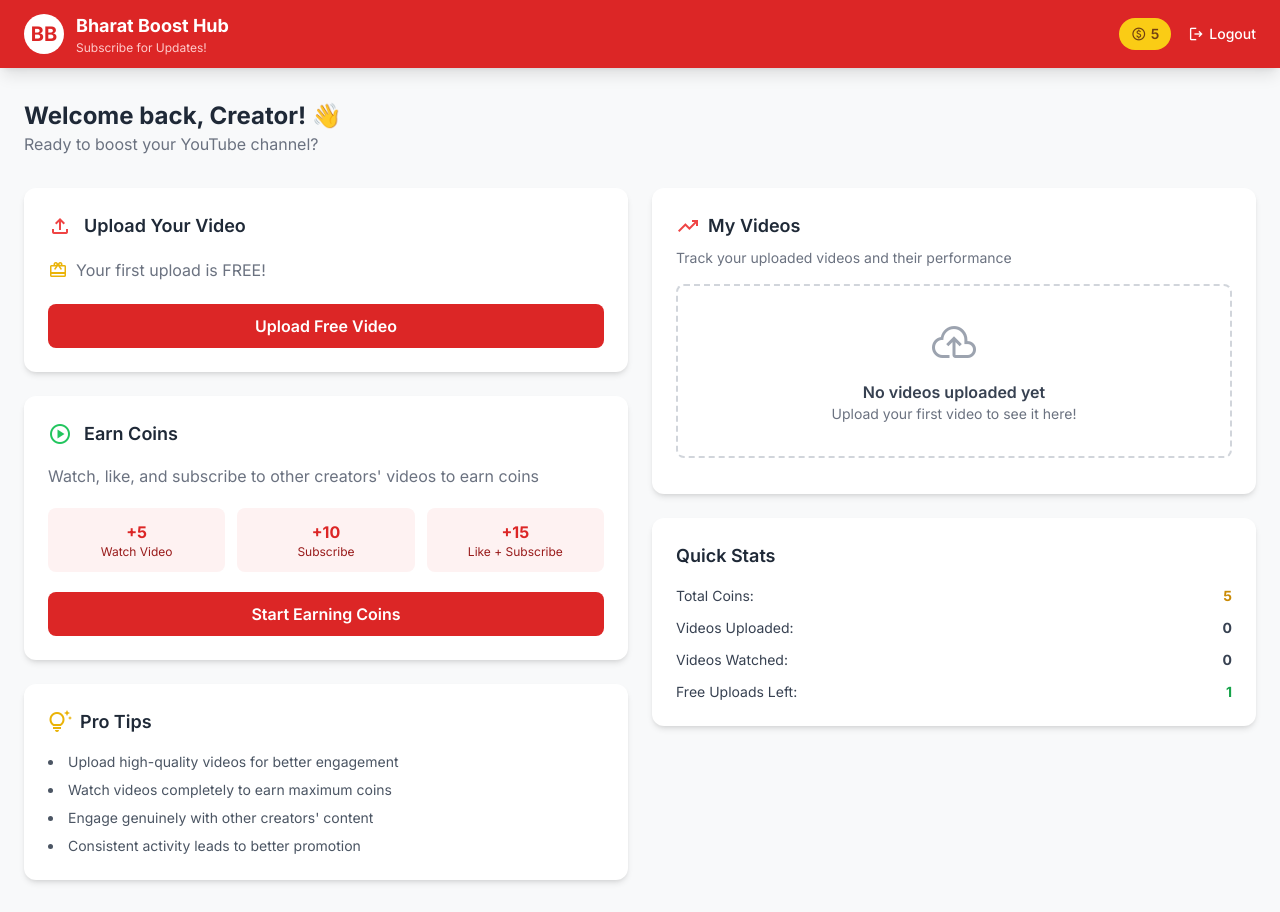
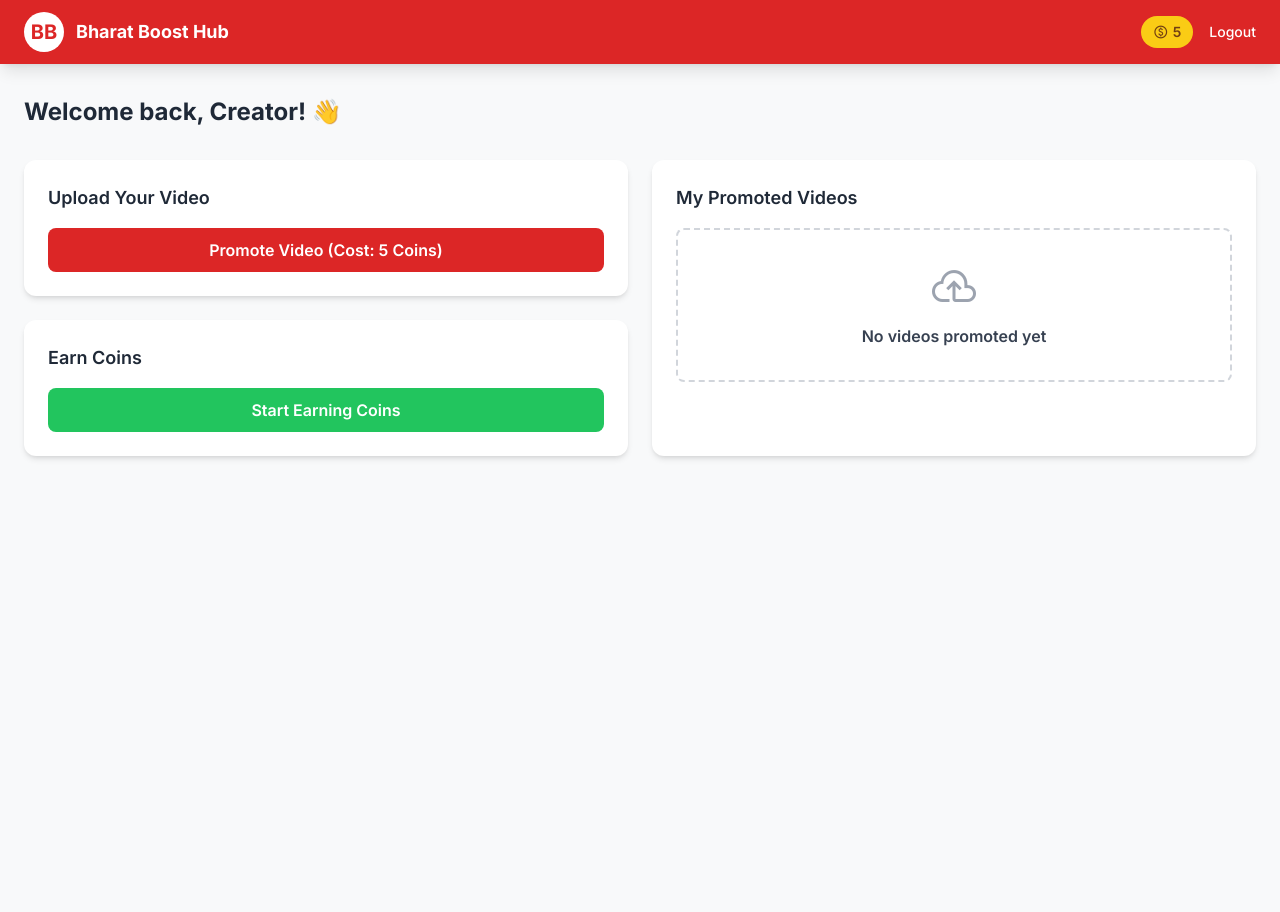
Before and after one commit to bharatboosthub/Bharatboosthub, a plain HTML site: page dashboard.html in a window 1280 px wide. After the commit the page ends 800 px from the top, so only its background shows below. Drawn offline with nearby package versions, Linux system fonts and the light colour scheme.

Commit message:
dashboard.html

```diff
--- a/dashboard.html
+++ b/dashboard.html
@@ -13,7 +13,6 @@
     </style>
 </head>
 <body>
-
     <!-- Header -->
     <header class="bg-red-600 shadow-lg">
         <div class="container mx-auto px-4 sm:px-6 py-3">
@@ -22,18 +21,14 @@
                     <div class="bg-white text-red-600 w-10 h-10 rounded-full flex items-center justify-center font-bold text-xl">BB</div>
                     <div>
                         <h1 class="text-white text-lg font-bold">Bharat Boost Hub</h1>
-                        <p class="text-red-200 text-xs">Subscribe for Updates!</p>
                     </div>
                 </div>
                 <div class="flex items-center space-x-4">
                     <div class="bg-yellow-400 text-yellow-900 px-3 py-1 rounded-full flex items-center space-x-1 text-sm font-semibold">
                         <span class="material-symbols-outlined !text-base">monetization_on</span>
-                        <span>5</span>
+                        <span id="coin-balance">0</span>
                     </div>
-                    <a href="#" class="text-white hover:text-red-200 text-sm font-medium flex items-center space-x-1">
-                        <span class="material-symbols-outlined !text-lg">logout</span>
-                        <span>Logout</span>
-                    </a>
+                    <a href="login.html" class="text-white hover:text-red-200 text-sm font-medium">Logout</a>
                 </div>
             </div>
         </div>
@@ -43,86 +38,28 @@
     <main class="container mx-auto px-4 sm:px-6 py-8">
         <section class="mb-8">
             <h2 class="text-2xl font-bold text-gray-800">Welcome back, Creator! 👋</h2>
-            <p class="text-gray-500">Ready to boost your YouTube channel?</p>
         </section>
 
-        <!-- Grid for main actions -->
         <div class="grid grid-cols-1 lg:grid-cols-2 gap-6">
-
             <!-- Left Column -->
             <div class="space-y-6">
-                <!-- Upload Your Video Card -->
                 <div class="card p-6">
-                    <div class="flex items-center space-x-3 mb-4">
-                        <span class="material-symbols-outlined text-red-500">upload</span>
-                        <h3 class="text-lg font-semibold text-gray-800">Upload Your Video</h3>
-                    </div>
-                    <p class="text-gray-500 mb-5 flex items-center space-x-2">
-                        <span class="material-symbols-outlined text-yellow-500 !text-xl">redeem</span>
-                        <span>Your first upload is FREE!</span>
-                    </p>
-                    <a href="upload.html" class="w-full block text-center bg-red-600 text-white py-2.5 rounded-lg font-semibold hover:bg-red-700 transition">Upload Free Video</a>
+                    <h3 class="text-lg font-semibold text-gray-800 mb-4">Upload Your Video</h3>
+                    <a href="upload.html" class="w-full block text-center bg-red-600 text-white py-2.5 rounded-lg font-semibold hover:bg-red-700 transition">Promote Video (Cost: 5 Coins)</a>
                 </div>
-
-                <!-- Earn Coins Card -->
                 <div class="card p-6">
-                    <div class="flex items-center space-x-3 mb-4">
-                        <span class="material-symbols-outlined text-green-500">play_circle</span>
-                        <h3 class="text-lg font-semibold text-gray-800">Earn Coins</h3>
-                    </div>
-                    <p class="text-gray-500 mb-5">Watch, like, and subscribe to other creators' videos to earn coins</p>
-                    <div class="grid grid-cols-3 gap-3 mb-5 text-center">
-                        <div class="bg-red-50 p-3 rounded-lg"><span class="font-bold text-red-600">+5</span><p class="text-xs text-red-800">Watch Video</p></div>
-                        <div class="bg-red-50 p-3 rounded-lg"><span class="font-bold text-red-600">+10</span><p class="text-xs text-red-800">Subscribe</p></div>
-                        <div class="bg-red-50 p-3 rounded-lg"><span class="font-bold text-red-600">+15</span><p class="text-xs text-red-800">Like + Subscribe</p></div>
-                    </div>
-                    <a href="earn.html" class="w-full block text-center bg-red-600 text-white py-2.5 rounded-lg font-semibold hover:bg-red-700 transition">Start Earning Coins</a>
-                </div>
-                 <!-- Pro Tips Card -->
-                <div class="card p-6">
-                    <h3 class="text-lg font-semibold text-gray-800 mb-4 flex items-center space-x-2">
-                        <span class="material-symbols-outlined text-yellow-500">tips_and_updates</span>
-                        <span>Pro Tips</span>
-                    </h3>
-                    <ul class="space-y-2 text-gray-600 text-sm list-disc list-inside">
-                        <li>Upload high-quality videos for better engagement</li>
-                        <li>Watch videos completely to earn maximum coins</li>
-                        <li>Engage genuinely with other creators' content</li>
-                        <li>Consistent activity leads to better promotion</li>
-                    </ul>
+                    <h3 class="text-lg font-semibold text-gray-800 mb-4">Earn Coins</h3>
+                    <a href="earn.html" class="w-full block text-center bg-green-500 text-white py-2.5 rounded-lg font-semibold hover:bg-green-600 transition">Start Earning Coins</a>
                 </div>
             </div>
 
             <!-- Right Column -->
-            <div class="space-y-6">
-                <!-- My Videos Card -->
-                <div class="card p-6">
-                    <h3 class="text-lg font-semibold text-gray-800 mb-2 flex items-center space-x-2">
-                        <span class="material-symbols-outlined text-red-500">trending_up</span>
-                        <span>My Videos</span>
-                    </h3>
-                    <p class="text-sm text-gray-500 mb-4">Track your uploaded videos and their performance</p>
-                    <div id="my-videos-container" class="space-y-3">
-                        <!-- Placeholder shown if no videos -->
-                        <div id="no-videos-message" class="hidden text-center border-2 border-dashed border-gray-300 p-8 rounded-lg">
-                            <span class="material-symbols-outlined text-gray-400 !text-5xl">cloud_upload</span>
-                            <p class="mt-2 font-semibold text-gray-700">No videos uploaded yet</p>
-                            <p class="text-sm text-gray-500">Upload your first video to see it here!</p>
-                        </div>
-                        <!-- Dynamically populated video list -->
-                        <div id="my-videos-list" class="space-y-3"></div>
-                    </div>
-                </div>
-
-                <!-- Quick Stats Card -->
-                <div class="card p-6">
-                    <h3 class="text-lg font-semibold text-gray-800 mb-4">Quick Stats</h3>
-                    <ul class="space-y-3 text-gray-700">
-                        <li class="flex justify-between items-center text-sm"><span>Total Coins:</span><span class="font-bold text-yellow-600">5</span></li>
-                        <li class="flex justify-between items-center text-sm"><span>Videos Uploaded:</span><span id="videos-uploaded-stat" class="font-bold">0</span></li>
-                        <li class="flex justify-between items-center text-sm"><span>Videos Watched:</span><span class="font-bold">0</span></li>
-                        <li class="flex justify-between items-center text-sm"><span>Free Uploads Left:</span><span class="font-bold text-green-600">1</span></li>
-                    </ul>
+            <div class="card p-6">
+                <h3 class="text-lg font-semibold text-gray-800 mb-4">My Promoted Videos</h3>
+                <div id="my-videos-list" class="space-y-3"></div>
+                <div id="no-videos-message" class="hidden text-center border-2 border-dashed border-gray-300 p-8 rounded-lg">
+                    <span class="material-symbols-outlined text-gray-400 !text-5xl">cloud_upload</span>
+                    <p class="mt-2 font-semibold text-gray-700">No videos promoted yet</p>
                 </div>
             </div>
         </div>
@@ -130,30 +67,44 @@
 
     <script>
         document.addEventListener('DOMContentLoaded', () => {
+            function getOrCreateUserId() {
+                let userId = localStorage.getItem('currentUserId');
+                if (!userId) {
+                    userId = 'user_' + Date.now() + Math.random().toString(36).substring(2, 9);
+                    localStorage.setItem('currentUserId', userId);
+                }
+                return userId;
+            }
+
+            const currentUserId = getOrCreateUserId();
+            const coinBalanceEl = document.getElementById('coin-balance');
             const myVideosList = document.getElementById('my-videos-list');
             const noVideosMessage = document.getElementById('no-videos-message');
-            const videosUploadedStat = document.getElementById('videos-uploaded-stat');
 
-            const promotedVideos = JSON.parse(localStorage.getItem('promotedVideos')) || [];
+            // Set initial coins if it's the very first visit
+            if (localStorage.getItem('userCoins') === null) {
+                localStorage.setItem('userCoins', '5');
+            }
+            coinBalanceEl.textContent = localStorage.getItem('userCoins');
 
-            videosUploadedStat.textContent = promotedVideos.length;
+            // Fetch all videos and filter for the current user's uploads
+            const allPromotedVideos = JSON.parse(localStorage.getItem('promotedVideos')) || [];
+            const myVideos = allPromotedVideos.filter(video => video.uploaderId === currentUserId);
 
-            if (promotedVideos.length === 0) {
+            if (myVideos.length === 0) {
                 noVideosMessage.classList.remove('hidden');
             } else {
-                promotedVideos.forEach(videoUrl => {
-                    const videoId = getYouTubeVideoId(videoUrl);
+                myVideos.forEach(videoData => {
+                    const videoId = getYouTubeVideoId(videoData.url);
                     if (videoId) {
-                        const videoItem = `
-                            <a href="${videoUrl}" target="_blank" class="flex items-center space-x-4 p-2 bg-gray-50 rounded-lg hover:bg-gray-100 transition">
+                        myVideosList.innerHTML += `
+                            <a href="${videoData.url}" target="_blank" class="flex items-center space-x-4 p-2 bg-gray-50 rounded-lg hover:bg-gray-100 transition">
                                 <img src="https://i3.ytimg.com/vi/${videoId}/default.jpg" alt="thumbnail" class="w-20 h-14 object-cover rounded-md">
                                 <div class="overflow-hidden">
-                                    <p class="text-sm font-semibold text-gray-800 truncate">Video URL</p>
-                                    <p class="text-xs text-gray-500 truncate">${videoUrl}</p>
+                                    <p class="text-sm font-semibold text-gray-800 truncate">${videoData.url}</p>
                                 </div>
                             </a>
                         `;
-                        myVideosList.innerHTML += videoItem;
                     }
                 });
             }
```
